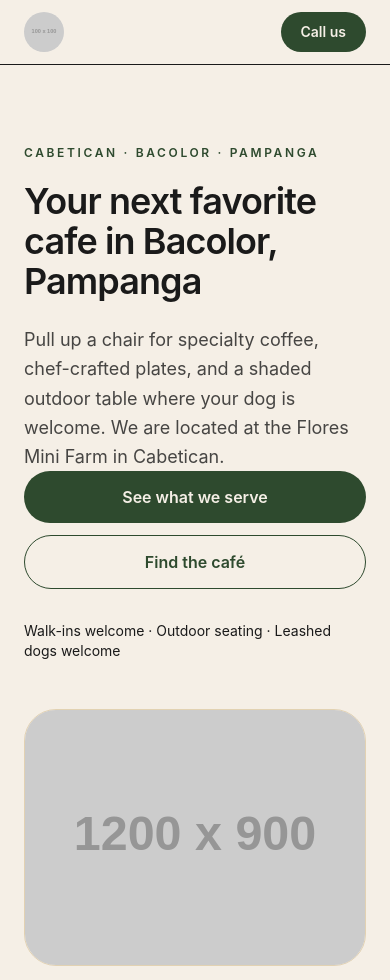
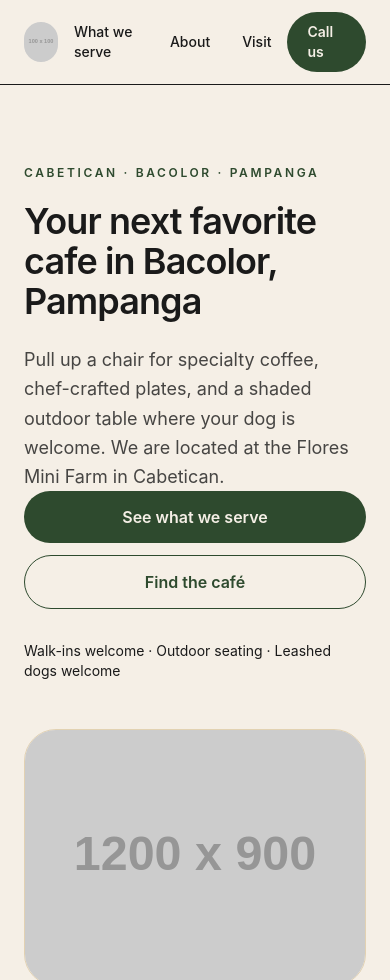
Before and after one commit to jededuard35-a11y/Demo-1, a website: page index.html in a window 390 px wide. Shown: the top 980 px of the page. Drawn offline with Linux system fonts and the light colour scheme; placeholder pictures from the web are drawn by us.

Commit message:
Changed the sticky nav bar to appear in mobile as it was deleted by the API

```diff
--- a/index.html
+++ b/index.html
@@ -87,7 +87,7 @@
       <img src="https://placehold.co/100x100/1F2937/FFFFFF?text=LOGO" width="40" height="40" alt="Logo" class="h-10 w-10 rounded-full object-cover">
       <span class="hidden font-['Fraunces',serif] text-lg font-semibold tracking-tight text-[#1A1A1A] sm:block">The Lounge Café</span>
     </a>
-    <nav aria-label="Primary" class="hidden items-center gap-8 md:flex">
+    <nav aria-label="Primary" class=" items-center gap-8 md:flex flex md:w-auto">
       <a href="#services" class="text-sm font-medium text-[#1A1A1A] transition duration-300 hover:text-[#2E4A2E] focus-visible:outline-none focus-visible:ring-2 focus-visible:ring-[#2E4A2E] focus-visible:ring-offset-2 focus-visible:ring-offset-[#F5EFE6]">What we serve</a>
       <a href="#about" class="text-sm font-medium text-[#1A1A1A] transition duration-300 hover:text-[#2E4A2E] focus-visible:outline-none focus-visible:ring-2 focus-visible:ring-[#2E4A2E] focus-visible:ring-offset-2 focus-visible:ring-offset-[#F5EFE6]">About</a>
       <a href="#connect" class="text-sm font-medium text-[#1A1A1A] transition duration-300 hover:text-[#2E4A2E] focus-visible:outline-none focus-visible:ring-2 focus-visible:ring-[#2E4A2E] focus-visible:ring-offset-2 focus-visible:ring-offset-[#F5EFE6]">Visit</a>
```
